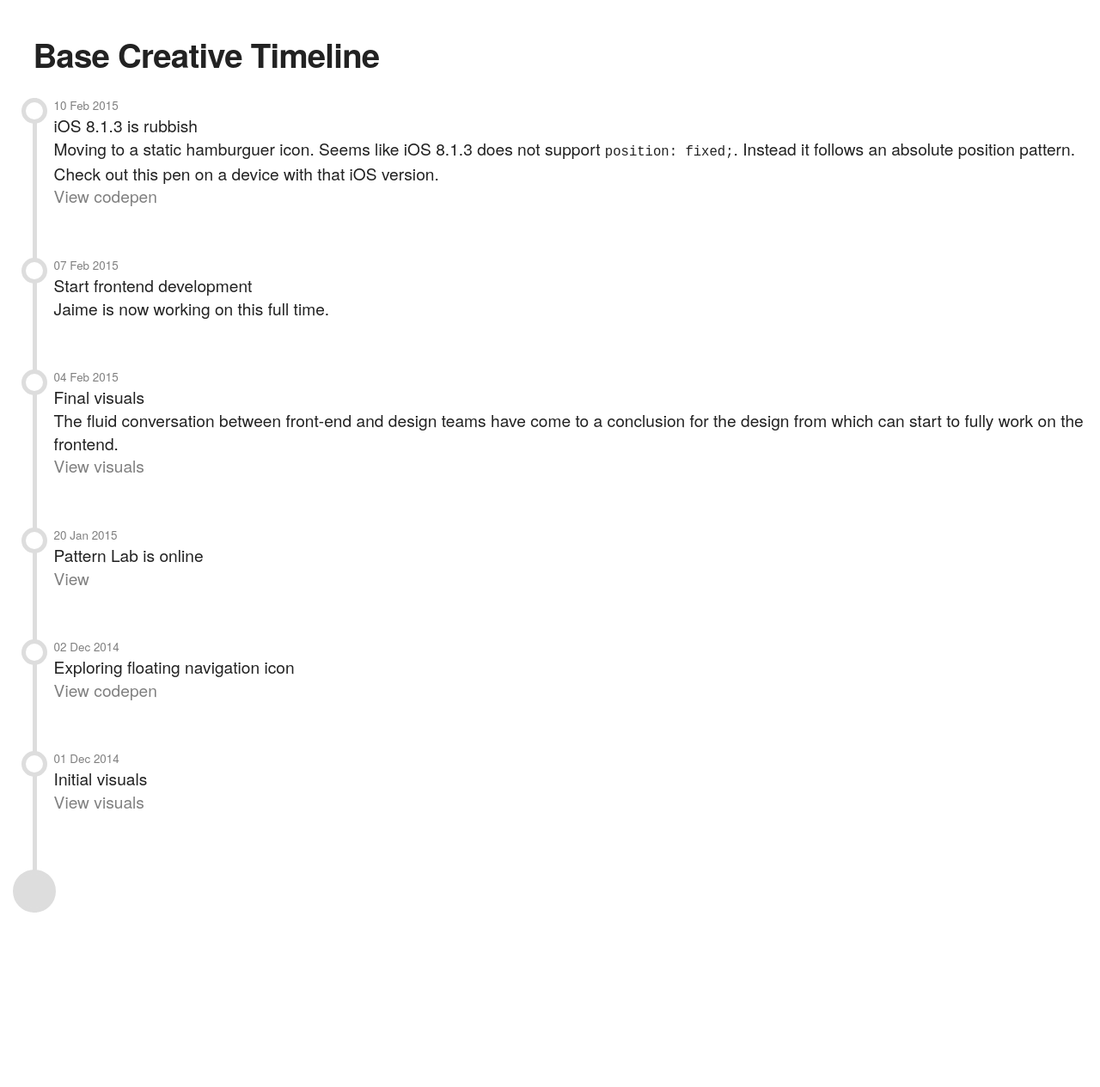
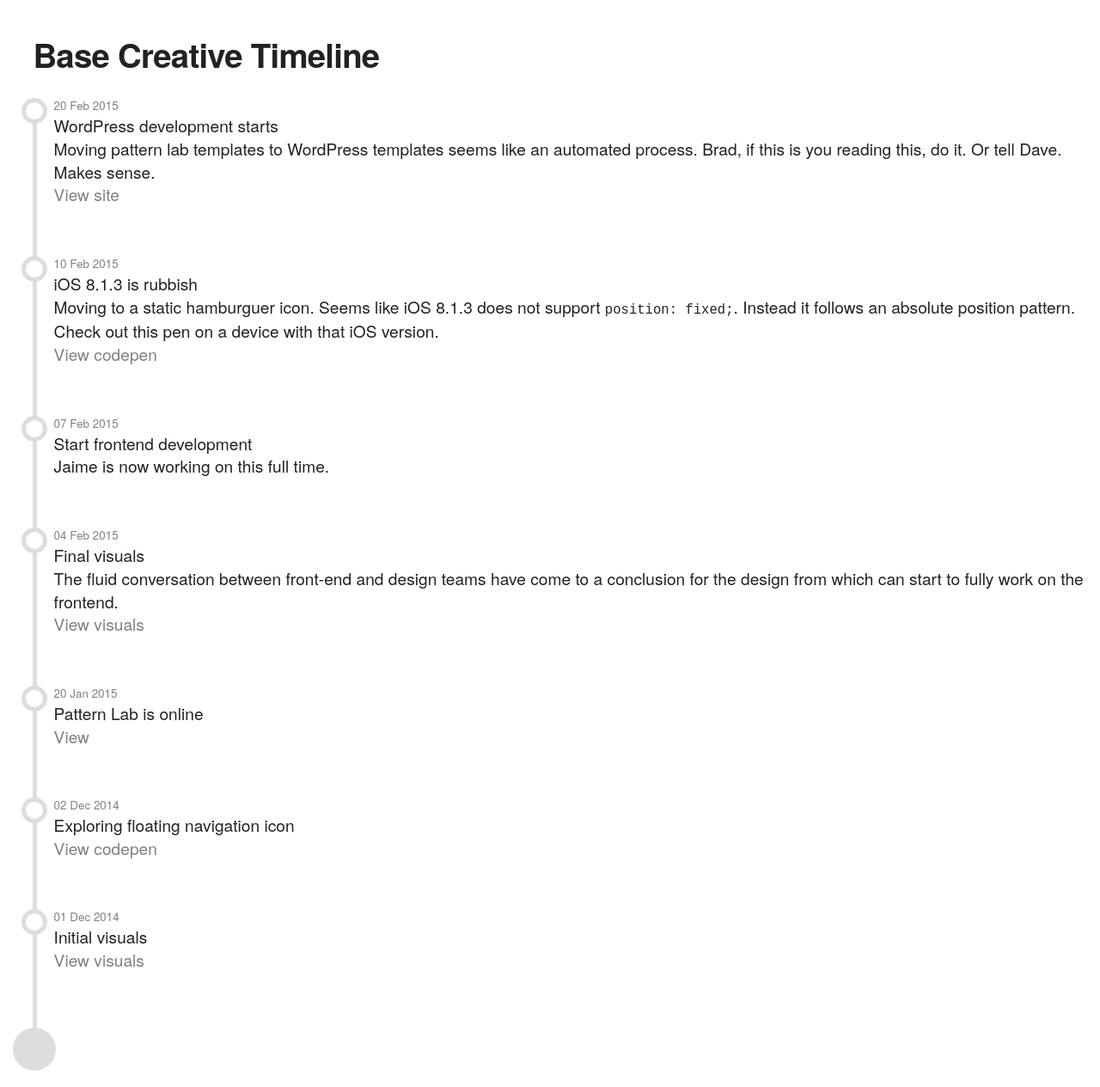
Before and after one commit to basecreative/basecreative.co.uk-redesign, a Jekyll site: the page built from timeline/index.html, in a window 1280 px wide. Shown: the whole page at 86% size. Built offline with Jekyll 4.4.1, drawn with Linux system fonts in a browser that asks for light colours; before the commit the page ends 1081 px from its top, so only the background shows below that.

Commit message:
Wordpress development

```diff
--- a/index.html
+++ b/index.html
@@ -71,9 +71,10 @@
 
 		<p>Feel free to check out with our:</p>
 		<ul>
+			<li><a href="http://basecreative.co.uk">Current site</a></li>
 			<li><a href="http://basecreative.github.io/basecreative.co.uk/timeline/">Timeline</a></li>
 			<li><a href="http://basecreative.github.io/styleguide/">Styleguide</a></li>
-			<li><a href="http://basecreative.co.uk/">New site</a> (not started yet)</li>
+			<li><a href="http://wp.basecreative.eu/">Living new site</a></li>
 		</ul>
 		<p>You are able to do as you wish with all this info. If you use it for another London's agency site, it would be a little uncool. But we're not going to come after you.</p>
 		<p>We just hope it helps somebody discover something new about the web because heck, we love it.</p>
--- /dev/null
+++ b/timeline/_posts/2015-02-20-wordpress-development.md
@@ -0,0 +1,7 @@
+---
+layout: post
+title: WordPress development starts
+---
+
+Moving pattern lab templates to WordPress templates seems like an automated process. Brad, if this is you reading this, do it. Or tell Dave. Makes sense.
+[View site](http://wp.basecreative.eu)
```
